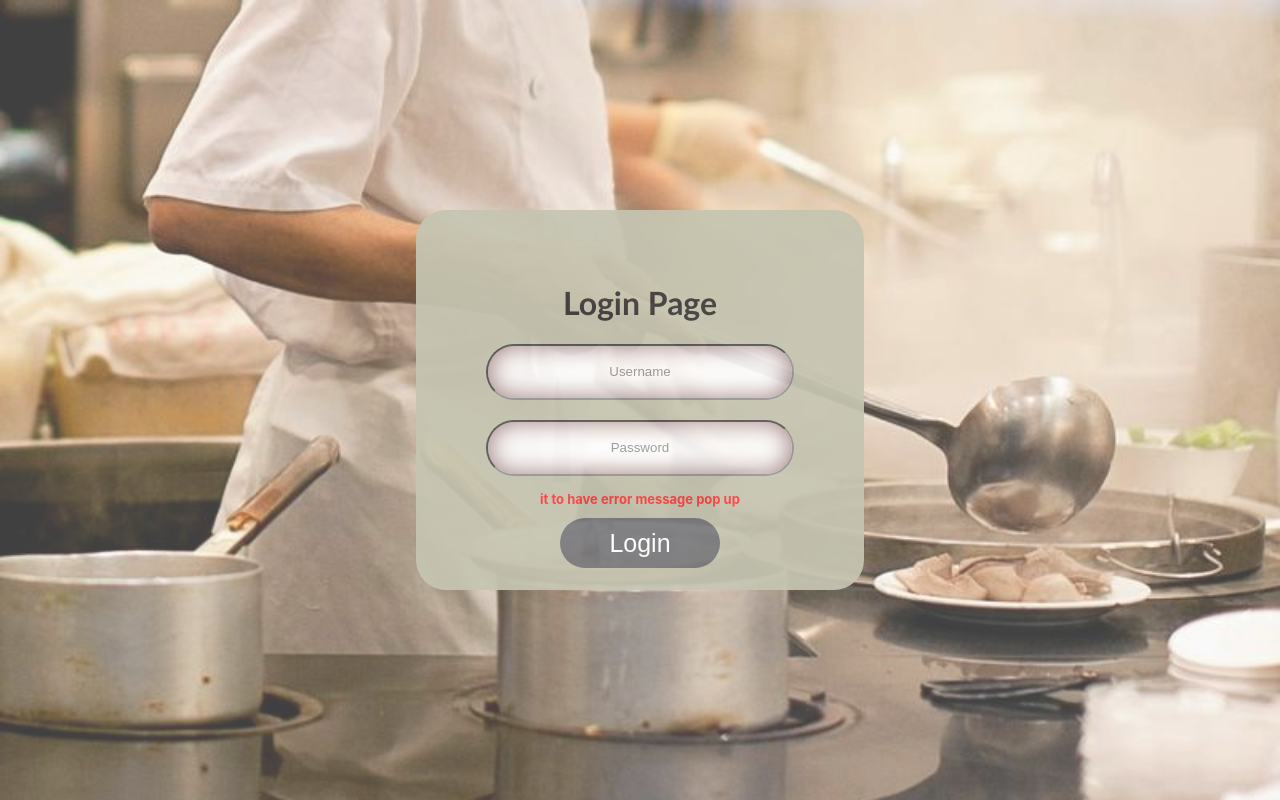
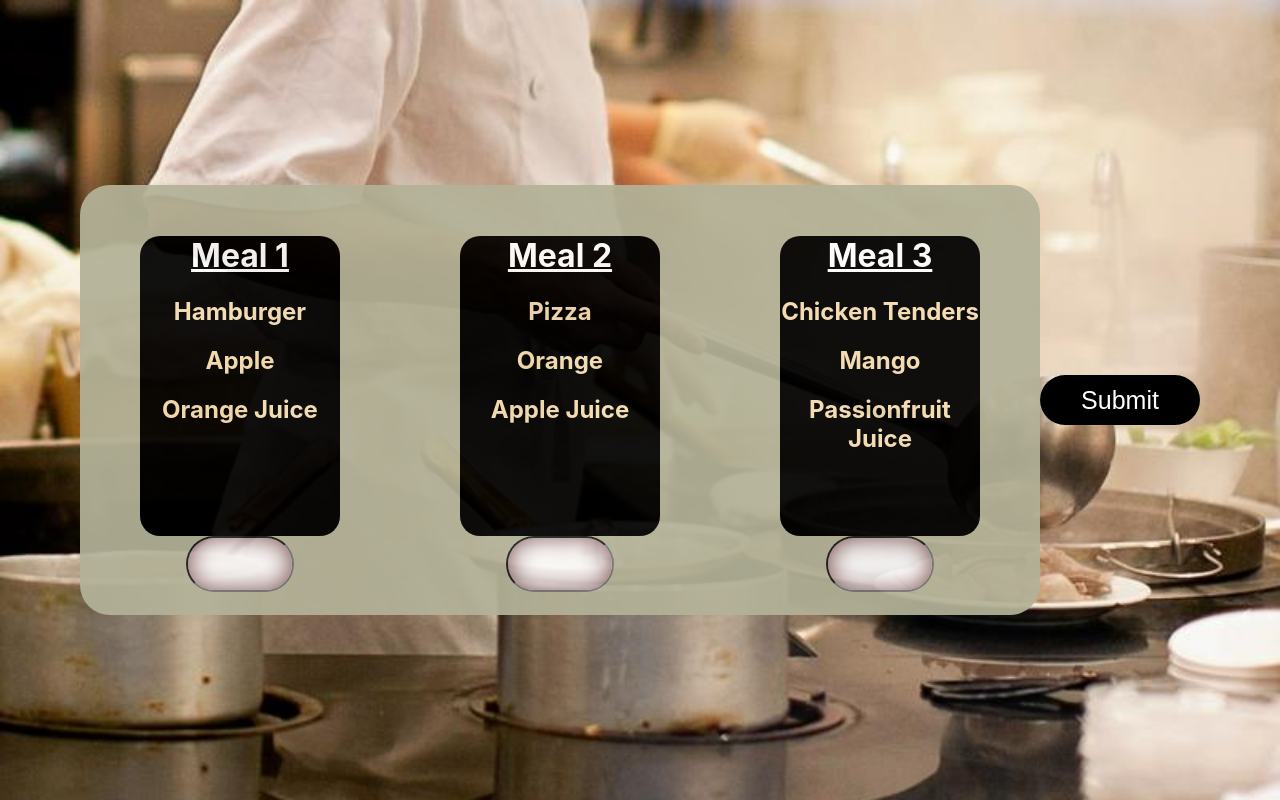
Before and after one commit to OG-Ken/techx-project5, a React (Create React App) app in the folder reactApp/savewaste/: page /meal in a window 1280 px wide. Built offline with nearby package versions, Linux system fonts and the light colour scheme.

Commit message:
Modified site

```diff
--- a/reactApp/savewaste/package.json
+++ b/reactApp/savewaste/package.json
@@ -38,6 +38,6 @@
     ]
   },
   "devDependencies": {
-    "react-router-dom": "^6.4.0"
+    "react-router-dom": "^6.4.1"
   }
 }
--- a/reactApp/savewaste/src/App.js
+++ b/reactApp/savewaste/src/App.js
@@ -1,12 +1,17 @@
 import React from "react";
+import { BrowserRouter as Router, Routes, Route } from "react-router-dom";
 import "./App.css";
 import Login from "./components/Login";
+import Meal from "./components/Meal";
 
 function App() {
   return (
-    <div>
-      <Login />
-    </div>
+    <Router>
+      <Routes>
+        <Route exact path="/" element={<Login />}></Route>
+        <Route exact path="/meal" element={<Meal />}></Route>
+      </Routes>
+    </Router>
   );
 }
 
--- /dev/null
+++ b/reactApp/savewaste/src/components/Meal.js
@@ -0,0 +1,68 @@
+import React from "react";
+import MealCard from "./MealCard";
+import "./css/Meal.css";
+import { useState } from "react";
+
+const Meal = () => {
+  const [mealDetails, setMeal] = useState({
+    meal1: "",
+    meal2: "",
+    meal3: "",
+  });
+
+  const handleChange = (e) => {
+    const name = e.target.name;
+    const value = e.target.value;
+    setMeal((prev) => {
+      return { ...prev, [name]: value };
+    });
+  };
+
+  const handleSubmit = (e) => {
+    e.preventDefault();
+    console.log(mealDetails.meal1);
+    console.log(mealDetails.meal2);
+    console.log(mealDetails.meal3);
+  };
+
+  return (
+    <div className="page">
+      <div className="subPage">
+        <div className="meal1">
+          <MealCard
+            title="Meal 1"
+            firstItem="Hamburger"
+            secondItem="Apple"
+            drink="Orange Juice"
+          />
+          <input type="number" min="0" name="meal1" onChange={handleChange} />
+        </div>
+        <div className="meal2">
+          <MealCard
+            title="Meal 2"
+            firstItem="Pizza"
+            secondItem="Orange"
+            drink="Apple Juice"
+          />
+          <input type="number" min="0" name="meal2" onChange={handleChange} />
+        </div>
+        <div className="meal3">
+          <MealCard
+            title="Meal 3"
+            firstItem="Chicken Tenders"
+            secondItem="Mango"
+            drink="Passionfruit Juice"
+          />
+          <input type="number" min="0" name="meal3" onChange={handleChange} />
+        </div>
+      </div>
+      <form onSubmit={handleSubmit}>
+        <button type="submit" name="submit">
+          Submit
+        </button>
+      </form>
+    </div>
+  );
+};
+
+export default Meal;
--- /dev/null
+++ b/reactApp/savewaste/src/components/MealCard.js
@@ -0,0 +1,19 @@
+import "./css/MealCard.css";
+
+const MealCard = (props) => {
+  return (
+    <div className="card">
+      <div className="card_title">
+        <u>
+          {" "}
+          <h1>{props.title}</h1>
+        </u>
+        <h2> {props.firstItem}</h2>
+        <h2> {props.secondItem}</h2>
+        <h2>{props.drink} </h2>
+      </div>
+    </div>
+  );
+};
+
+export default MealCard;
--- a/reactApp/savewaste/src/components/css/Login.css
+++ b/reactApp/savewaste/src/components/css/Login.css
@@ -31,11 +31,11 @@
     text-align: center;
 }
 
-h1{
+.login{
     font-family:'Gill Sans', 'Gill Sans MT', Calibri, 'Trebuchet MS', sans-serif
 }
 
-input{
+.input{
     width: 300px;
     height: 50px;
     border-radius: 60px;
@@ -49,9 +49,9 @@ input{
     padding-bottom: 5px;
 }
 
-h2{
+.error{
     font-size: small;
-    color: red;
+    color: rgb(238, 25, 25);
 }
 button {
     width: 160px;
--- /dev/null
+++ b/reactApp/savewaste/src/components/css/Meal.css
@@ -0,0 +1,56 @@
+.page{
+    position: absolute;
+    top: 0;
+    left: 0;
+    height: 100%;
+    width: 100%;
+    text-align: center;
+    justify-content: center;
+    display: flex;
+    align-items: center;
+    justify-content: center;
+    background-color: rgb(177, 163, 163);
+    background: url(./img/cooking.jpg);
+    background-size: cover;
+}
+
+.subPage{
+    height: 50%;
+    width: 75%;
+    padding-top: 30px;
+    border-radius: 30px;
+    background-color: rgb(179, 178, 152);
+    opacity: 93%;
+    display: grid;
+    grid-template-rows: 1fr 1fr 1fr;
+    grid-template-columns: 1fr 1fr 1fr;
+}
+
+.meal1{
+    grid-column: 1;
+    justify-self: center;
+}
+
+.meal2{
+    grid-column: 2;
+    justify-self: center;
+}
+
+.meal3{
+    grid-column: 3;
+    justify-self: center;
+}
+input {
+    width: 100px;
+    height: 50px;
+    border-radius: 40px;
+    box-shadow: inset 0px 0px 25px 0px rgb(119, 77, 77);
+    text-align: center;
+    font-size: larger;
+}
+
+button {
+    color: rgb(255, 255, 255);
+    background-color: black;
+    grid-column: 2;
+}
--- /dev/null
+++ b/reactApp/savewaste/src/components/css/MealCard.css
@@ -0,0 +1,14 @@
+h1, u {
+    color: white;
+}
+
+h2{
+    color:wheat
+}
+
+.card{
+    height: 300px;
+    width: 200px;
+    border-radius: 20px;
+    background-color: rgb(0, 0, 0);
+}
--- a/reactApp/savewaste/src/components/login.js
+++ b/reactApp/savewaste/src/components/login.js
@@ -19,9 +19,9 @@ const Login = () => {
       <div className="sub-main">
         <form onSubmit={onSubmit}>
           <div>
-            <h1> Login Page </h1>
+            <h1 className="login"> Login Page </h1>
             <input
-              className="username"
+              className="input"
               placeholder="Username"
               value={email}
               onChange={(event) => setEmail(event.target.value)}
@@ -30,14 +30,14 @@ const Login = () => {
           <div className="second-input">
             <input
               type="password"
-              className="password"
+              className="input"
               placeholder="Password"
               value={password}
               onChange={(event) => setPassword(event.target.value)}
             ></input>
           </div>
           <div className="submit">
-            <h2> it to have error message pop up</h2>
+            <h2 className="error"> it to have error message pop up</h2>
             <button block size="+1g" type="submit" disabled={!validateForm()}>
               Login
             </button>
```
Also changed, not shown: 1 other file (tests, documents, lock files or other folders).
